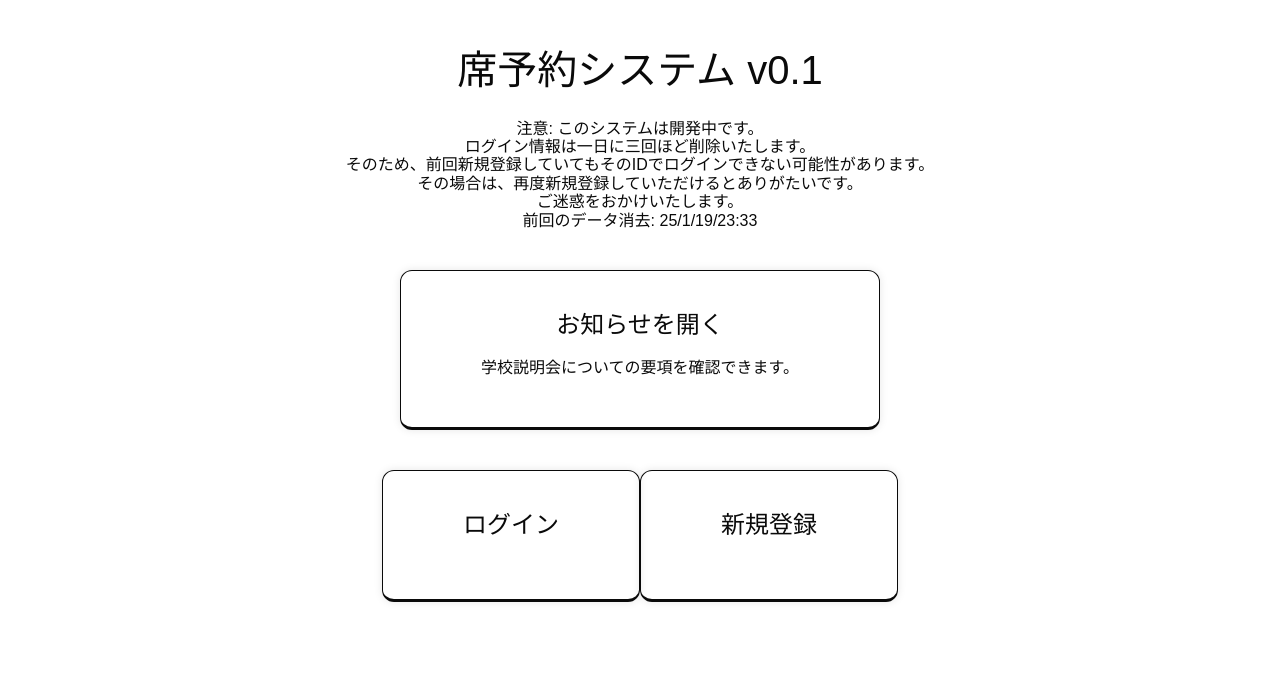
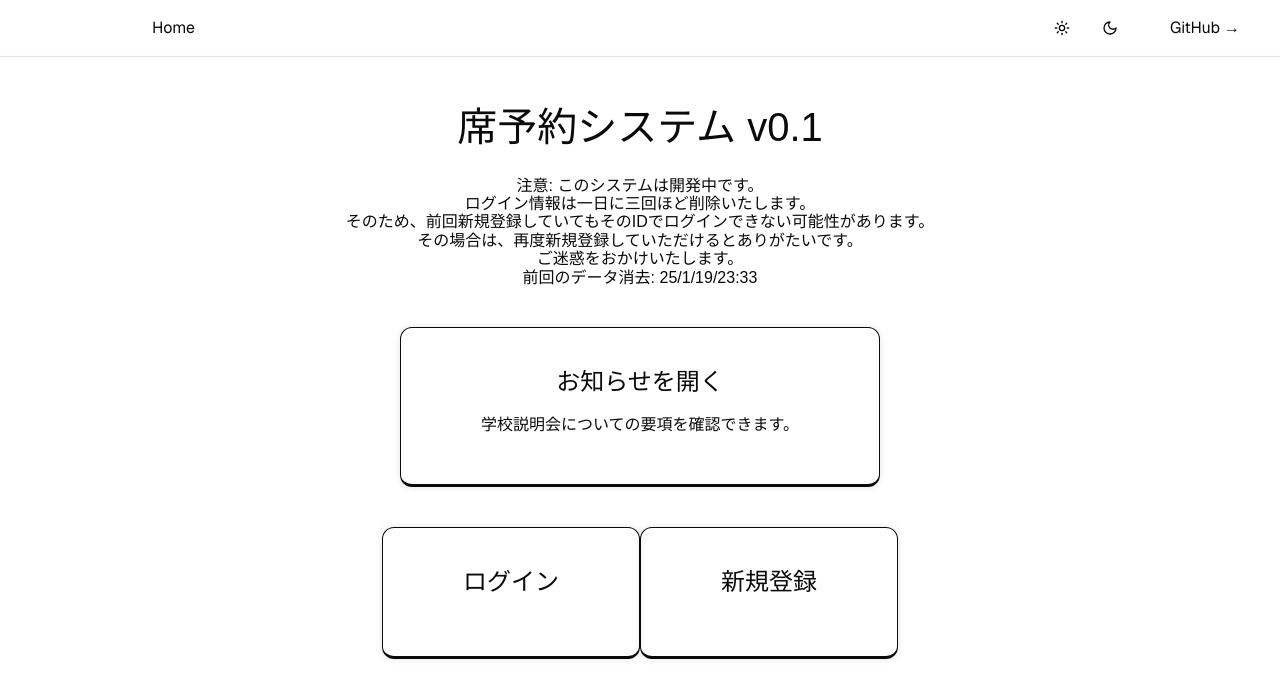
Before and after one commit to zF6dev/login, a Next.js app: page / in a window 1280 px wide. Shown: the top 698 px of the page. Built offline with nearby package versions, Linux system fonts and the light colour scheme; no server answers; a web font is replaced by a local one.

Commit message:
ダークモード・ライトモードの切り替えボタンを復活させた。 それに伴ってapp/layout.tsxにヘッダーを作成し、ソースコードの表示もできるようにした。

```diff
--- a/app/layout.tsx
+++ b/app/layout.tsx
@@ -1,6 +1,8 @@
 import { Geist } from "next/font/google";
 import { ThemeProvider } from "next-themes";
 import "./globals.css";
+import Link from "next/link";
+import { ThemeSwitcher } from "@/components/theme-switcher";
 
 const defaultUrl = process.env.VERCEL_URL
   ? `https://${process.env.VERCEL_URL}`
@@ -26,6 +28,21 @@ export default function RootLayout({
           enableSystem
           disableTransitionOnChange
         >
+          <header className="border-b border-slate-200">
+            <div className="mx-auto max-w-5xl h-14 px-6 flex items-center justify-between">
+              <Link href="/">Home</Link>
+              <Link
+                href="https://github.com/zF6dev/login"
+                target="_blank"
+                className="absolute right-10 text-slate-1000 hover:underline underline-offset-4"
+              >
+                GitHub →
+              </Link>
+              <div className="ml-auto flex items-center gap-4">
+                <ThemeSwitcher />
+              </div>
+            </div>
+          </header>
           {children}
         </ThemeProvider>
       </body>
--- a/components/theme-switcher.tsx
+++ b/components/theme-switcher.tsx
@@ -1,14 +1,7 @@
 "use client";
 
 import { Button } from "@/components/ui/button";
-import {
-  DropdownMenu,
-  DropdownMenuContent,
-  DropdownMenuRadioGroup,
-  DropdownMenuRadioItem,
-  DropdownMenuTrigger,
-} from "@/components/ui/dropdown-menu";
-import { Laptop, Moon, Sun } from "lucide-react";
+import { Moon, Sun } from "lucide-react";
 import { useTheme } from "next-themes";
 import { useEffect, useState } from "react";
 
@@ -16,62 +9,34 @@ const ThemeSwitcher = () => {
   const [mounted, setMounted] = useState(false);
   const { theme, setTheme } = useTheme();
 
-  // useEffect only runs on the client, so now we can safely show the UI
   useEffect(() => {
     setMounted(true);
   }, []);
 
-  if (!mounted) {
-    return null;
-  }
+  if (!mounted) return null;
 
-  const ICON_SIZE = 16;
+  const ICON_SIZE = 20;
 
   return (
-    <DropdownMenu>
-      <DropdownMenuTrigger asChild>
-        <Button variant="ghost" size={"sm"}>
-          {theme === "light" ? (
-            <Sun
-              key="light"
-              size={ICON_SIZE}
-              className={"text-muted-foreground"}
-            />
-          ) : theme === "dark" ? (
-            <Moon
-              key="dark"
-              size={ICON_SIZE}
-              className={"text-muted-foreground"}
-            />
-          ) : (
-            <Laptop
-              key="system"
-              size={ICON_SIZE}
-              className={"text-muted-foreground"}
-            />
-          )}
-        </Button>
-      </DropdownMenuTrigger>
-      <DropdownMenuContent className="w-content" align="start">
-        <DropdownMenuRadioGroup
-          value={theme}
-          onValueChange={(e) => setTheme(e)}
-        >
-          <DropdownMenuRadioItem className="flex gap-2" value="light">
-            <Sun size={ICON_SIZE} className="text-muted-foreground" />{" "}
-            <span>Light</span>
-          </DropdownMenuRadioItem>
-          <DropdownMenuRadioItem className="flex gap-2" value="dark">
-            <Moon size={ICON_SIZE} className="text-muted-foreground" />{" "}
-            <span>Dark</span>
-          </DropdownMenuRadioItem>
-          <DropdownMenuRadioItem className="flex gap-2" value="system">
-            <Laptop size={ICON_SIZE} className="text-muted-foreground" />{" "}
-            <span>System</span>
-          </DropdownMenuRadioItem>
-        </DropdownMenuRadioGroup>
-      </DropdownMenuContent>
-    </DropdownMenu>
+    <div className="flex items-center gap-3">
+      {/* Light */}
+      <Button
+        variant={theme === "light" ? "default" : "ghost"}
+        size="icon"
+        onClick={() => setTheme("light")}
+      >
+        <Sun size={ICON_SIZE} />
+      </Button>
+
+      {/* Dark */}
+      <Button
+        variant={theme === "dark" ? "default" : "ghost"}
+        size="icon"
+        onClick={() => setTheme("dark")}
+      >
+        <Moon size={ICON_SIZE} />
+      </Button>
+    </div>
   );
 };
 
```
